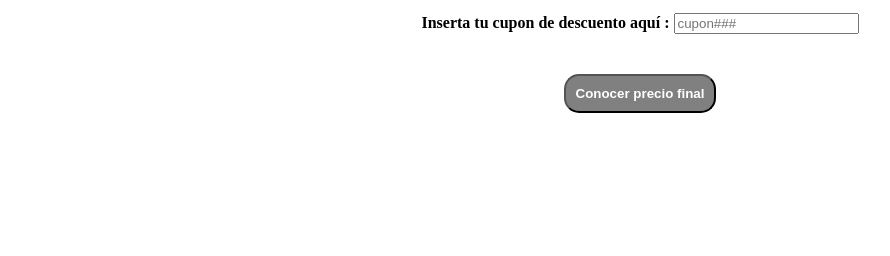
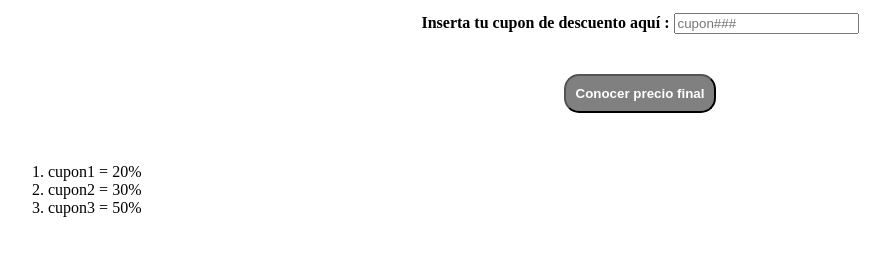
Before and after one commit to WSQuintero/EjerciciosMatematicas, a plain HTML site: page descuentocupon/cupon.html in a window 1280 px wide. Shown: the part 104-360 px from the top of the page, without its empty margins (0-890 px from the left). Drawn offline with Linux system fonts and the light colour scheme.

Commit message:
insertando valores cupones en index

```diff
--- a/descuentocupon/cupon.html
+++ b/descuentocupon/cupon.html
@@ -15,6 +15,11 @@
 </section>
 <button class="button">Conocer precio final</button>
 <div class="resultado"></div>
+<ol>
+  <li>cupon1 = 20%</li>
+  <li>cupon2 = 30%</li>
+  <li>cupon3 = 50%</li>
+</ol>
   <script src="./cupon.js"></script>
 </body>
 </html>
```
